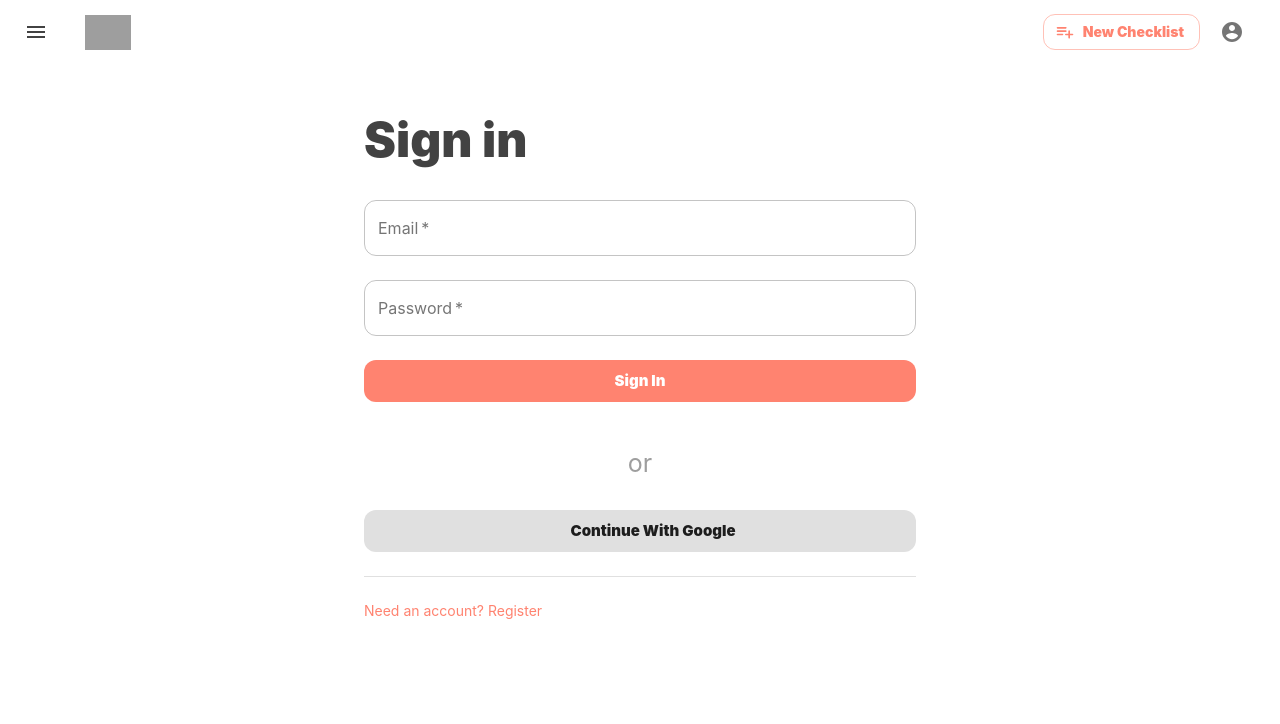
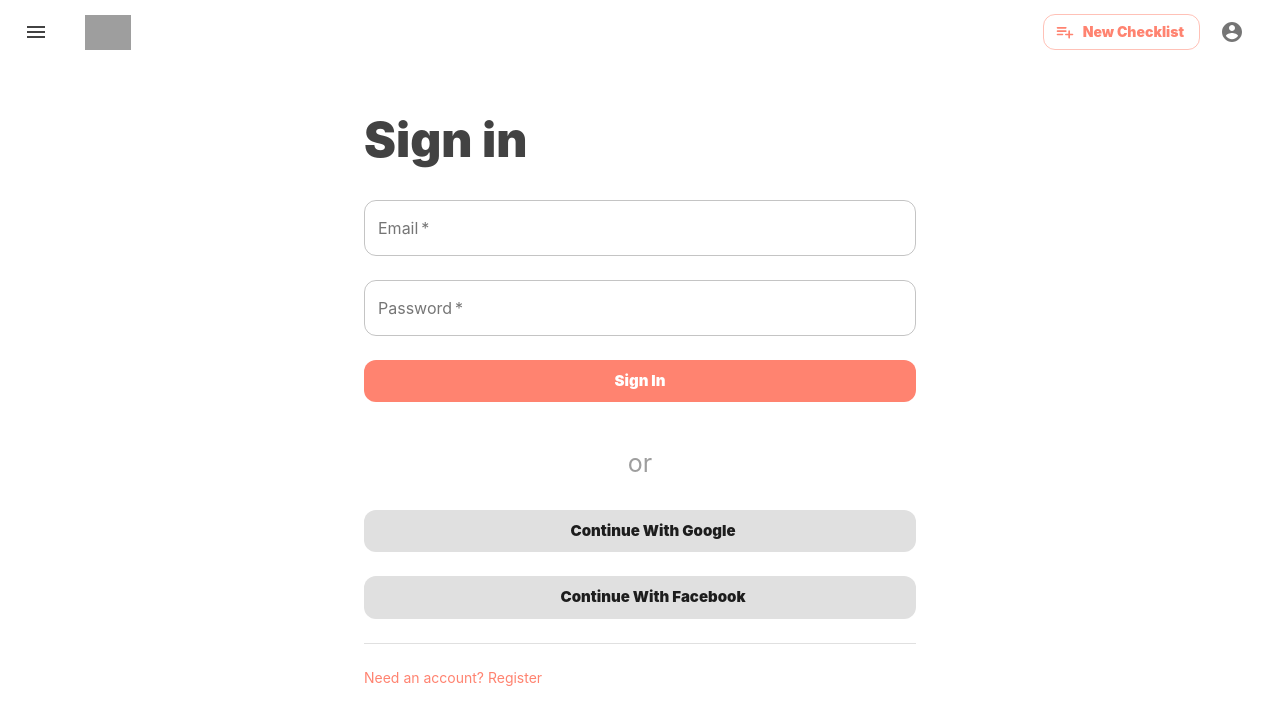
Before and after one commit to kennethlng/nmbo-app, a Next.js app: page /signin in a window 1280 px wide. Shown: the top 724 px of the page. Built offline with nearby package versions, Linux system fonts and the light colour scheme; no server answers; grey boxes are pictures that could not be loaded.

Commit message:
Updated signin page with SignInWithFacebookButton

```diff
--- a/src/pages/signin.jsx
+++ b/src/pages/signin.jsx
@@ -22,6 +22,7 @@ import Container from '@material-ui/core/Container'
 import Divider from '@material-ui/core/Divider';
 import { makeStyles } from '@material-ui/core/styles';
 import SignInWithGoogleButton from '../components/SignInWithGoogleButton';
+import SignInWithFacebookButton from '../components/SignInWithFacebookButton';
 
 const useStyles = makeStyles(theme => ({
     form: {
@@ -232,6 +233,9 @@ export default function SignIn() {
                             <SignInWithGoogleButton/>
                         </Grid>
                         <Grid item xs={12}>
+                            <SignInWithFacebookButton/>
+                        </Grid>
+                        <Grid item xs={12}>
                             <Divider/>
                         </Grid>
                         <Grid item xs={12}>
```
